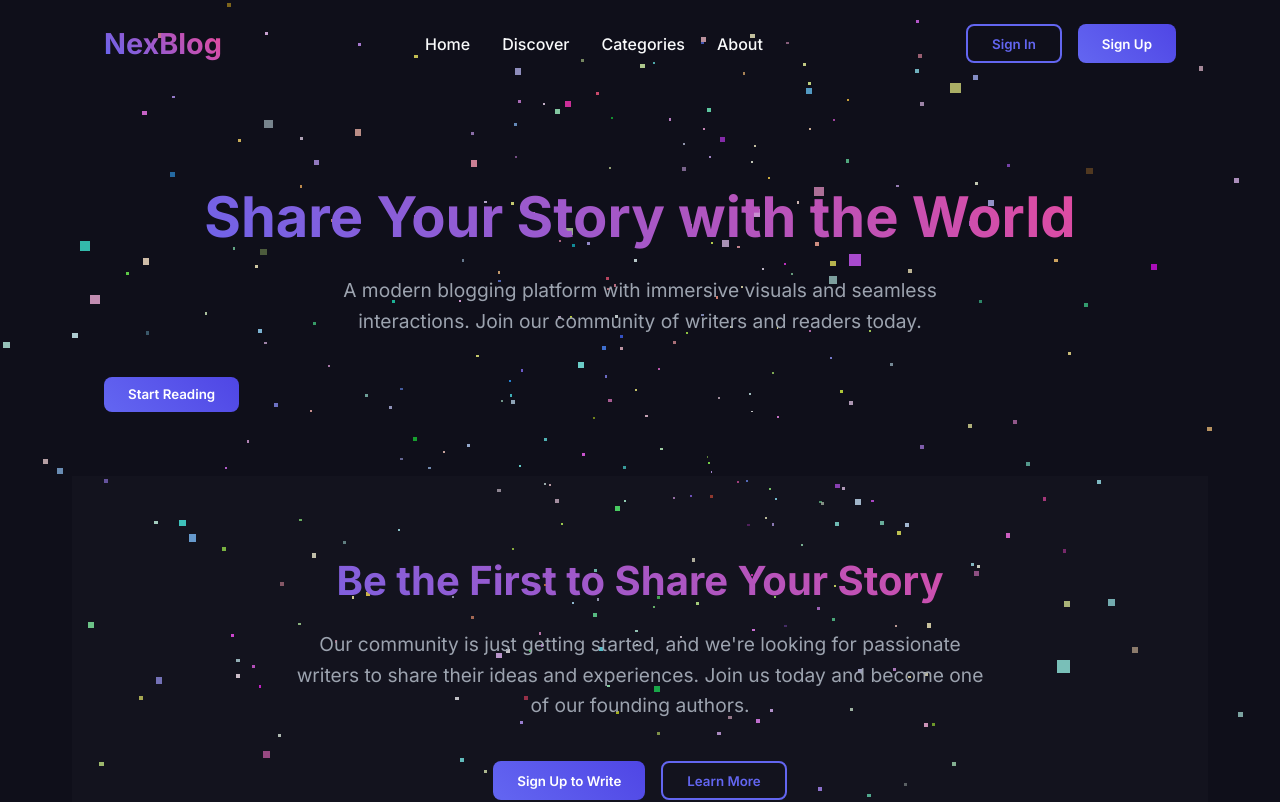
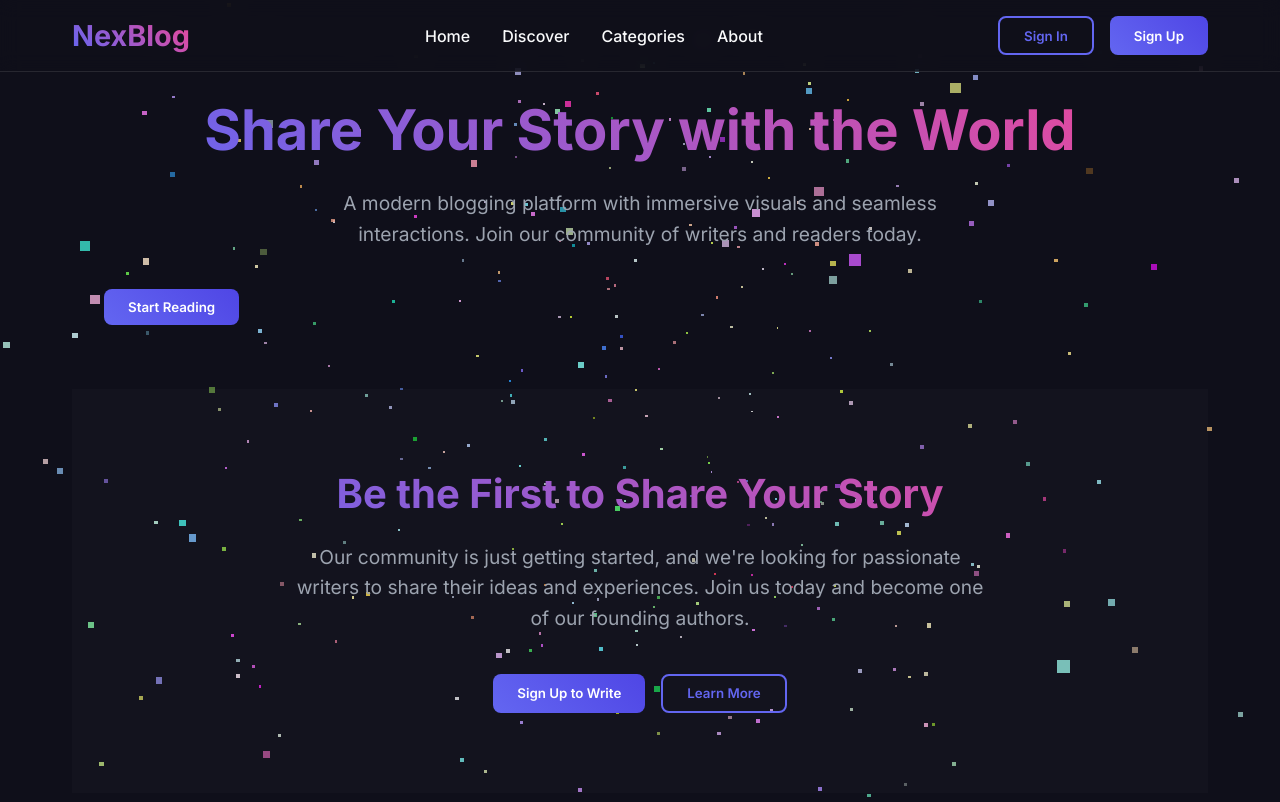
Before and after one commit to romy-dev-hub/nexblog, a Next.js app: page / in a window 1280 px wide. Shown: the top 802 px of the page. Built offline with nearby package versions, Linux system fonts and the light colour scheme.

Commit message:
added navbar

```diff
--- a/app/page.js
+++ b/app/page.js
@@ -3,10 +3,10 @@
 import { useState } from 'react';
 import { motion } from 'framer-motion';
 import ThreeBackground from '../components/ThreeBackground';
-import Header from '../components/Layout/Header';
 import Footer from '../components/Layout/Footer';
 import AuthModal from '../components/AuthModal';
 import AnimatedSection from '../components/AnimatedSection';
+import Navbar from '../components/Layout/Navbar';
 
 export default function Home() {
   const [authModalOpen, setAuthModalOpen] = useState(false);
@@ -24,7 +24,7 @@ export default function Home() {
   return (
     <div className="container">
       <ThreeBackground />
-      <Header openAuthModal={openAuthModal} />
+      <Navbar openAuthModal={openAuthModal} />
 
       <main className="main">
         <AnimatedSection className="hero">
--- /dev/null
+++ b/components/Layout/Navbar.jsx
@@ -0,0 +1,135 @@
+'use client';
+
+import { useState, useEffect } from 'react';
+import Link from 'next/link';
+import { motion, AnimatePresence } from 'framer-motion';
+
+const Navbar = () => {
+  const [isMenuOpen, setIsMenuOpen] = useState(false);
+  const [isScrolled, setIsScrolled] = useState(false);
+
+  useEffect(() => {
+    const handleScroll = () => {
+      setIsScrolled(window.scrollY > 10);
+    };
+
+    window.addEventListener('scroll', handleScroll);
+    return () => window.removeEventListener('scroll', handleScroll);
+  }, []);
+
+  const toggleMenu = () => {
+    setIsMenuOpen(!isMenuOpen);
+  };
+
+  const navItems = [
+    { name: 'Home', path: '/' },
+    { name: 'Discover', path: '/discover' },
+    { name: 'Categories', path: '/categories' },
+    { name: 'About', path: '/about' },
+  ];
+
+  return (
+    <motion.header
+      className={`header ${isScrolled ? 'scrolled' : ''}`}
+      initial={{ y: -100 }}
+      animate={{ y: 0 }}
+      transition={{ duration: 0.6, ease: 'easeOut' }}
+    >
+      <div className="container">
+        <nav className="nav">
+          <Link href="/" className="logo">
+            <motion.span
+              whileHover={{ scale: 1.05 }}
+              whileTap={{ scale: 0.95 }}
+            >
+              NexBlog
+            </motion.span>
+          </Link>
+
+          <div className="nav-items">
+            {navItems.map((item, index) => (
+              <Link
+                key={item.name}
+                href={item.path}
+                className="nav-link"
+              >
+                <motion.span
+                  initial={{ opacity: 0, y: -10 }}
+                  animate={{ opacity: 1, y: 0 }}
+                  transition={{ duration: 0.3, delay: index * 0.1 }}
+                  whileHover={{ y: -2 }}
+                  className="link-text"
+                >
+                  {item.name}
+                </motion.span>
+              </Link>
+            ))}
+          </div>
+
+          <div className="auth-buttons">
+            <motion.button
+              className="btn btn-outline"
+              whileHover={{ scale: 1.05 }}
+              whileTap={{ scale: 0.95 }}
+            >
+              Sign In
+            </motion.button>
+
+            <motion.button
+              className="btn btn-primary"
+              whileHover={{ scale: 1.05 }}
+              whileTap={{ scale: 0.95 }}
+            >
+              Sign Up
+            </motion.button>
+          </div>
+
+          <button
+            className="mobile-menu-btn"
+            onClick={toggleMenu}
+            aria-label="Toggle menu"
+          >
+            <div className={`hamburger ${isMenuOpen ? 'open' : ''}`}>
+              <span></span>
+              <span></span>
+              <span></span>
+            </div>
+          </button>
+        </nav>
+      </div>
+
+      {/* Mobile Menu */}
+      <AnimatePresence>
+        {isMenuOpen && (
+          <motion.div
+            className="mobile-menu"
+            initial={{ opacity: 0, height: 0 }}
+            animate={{ opacity: 1, height: 'auto' }}
+            exit={{ opacity: 0, height: 0 }}
+            transition={{ duration: 0.3 }}
+          >
+            <div className="mobile-nav-items">
+              {navItems.map((item) => (
+                <Link
+                  key={item.name}
+                  href={item.path}
+                  className="mobile-nav-link"
+                  onClick={() => setIsMenuOpen(false)}
+                >
+                  {item.name}
+                </Link>
+              ))}
+
+              <div className="mobile-auth-buttons">
+                <button className="btn btn-outline">Sign In</button>
+                <button className="btn btn-primary">Sign Up</button>
+              </div>
+            </div>
+          </motion.div>
+        )}
+      </AnimatePresence>
+    </motion.header>
+  );
+};
+
+export default Navbar;
--- a/styles/globals.css
+++ b/styles/globals.css
@@ -694,3 +694,191 @@ body {
     grid-template-columns: 1fr;
   }
 }
+
+/* Header/Navbar Styles */
+.header {
+  position: fixed;
+  top: 0;
+  left: 0;
+  width: 100%;
+  padding: 1rem 0;
+  background: rgba(15, 15, 26, 0.8);
+  backdrop-filter: blur(10px);
+  border-bottom: 1px solid rgba(255, 255, 255, 0.1);
+  z-index: 1000;
+  transition: all 0.3s ease;
+}
+
+.header.scrolled {
+  padding: 0.7rem 0;
+  background: rgba(15, 15, 26, 0.95);
+  box-shadow: 0 4px 20px rgba(0, 0, 0, 0.2);
+}
+
+.nav {
+  display: flex;
+  justify-content: space-between;
+  align-items: center;
+}
+
+.logo {
+  font-size: 1.8rem;
+  font-weight: 700;
+  background: linear-gradient(45deg, var(--primary), var(--secondary));
+  -webkit-background-clip: text;
+  background-clip: text;
+  -webkit-text-fill-color: transparent;
+  text-decoration: none;
+  z-index: 1001;
+}
+
+.nav-items {
+  display: flex;
+  gap: 2rem;
+  align-items: center;
+}
+
+.nav-link {
+  color: var(--light);
+  text-decoration: none;
+  font-weight: 500;
+  position: relative;
+  padding: 0.5rem 0;
+}
+
+.nav-link::after {
+  content: '';
+  position: absolute;
+  bottom: 0;
+  left: 0;
+  width: 0;
+  height: 2px;
+  background: linear-gradient(45deg, var(--primary), var(--secondary));
+  transition: width 0.3s ease;
+}
+
+.nav-link:hover::after {
+  width: 100%;
+}
+
+.link-text {
+  display: inline-block;
+}
+
+.auth-buttons {
+  display: flex;
+  gap: 1rem;
+}
+
+/* Mobile Menu Button */
+.mobile-menu-btn {
+  display: none;
+  flex-direction: column;
+  justify-content: center;
+  align-items: center;
+  width: 30px;
+  height: 30px;
+  background: none;
+  border: none;
+  cursor: pointer;
+  z-index: 1001;
+}
+
+.hamburger {
+  display: flex;
+  flex-direction: column;
+  justify-content: space-between;
+  width: 24px;
+  height: 18px;
+  position: relative;
+}
+
+.hamburger span {
+  display: block;
+  height: 2px;
+  width: 100%;
+  background: var(--light);
+  transition: all 0.3s ease;
+  transform-origin: center;
+}
+
+.hamburger.open span:nth-child(1) {
+  transform: rotate(45deg) translate(6px, 6px);
+}
+
+.hamburger.open span:nth-child(2) {
+  opacity: 0;
+}
+
+.hamburger.open span:nth-child(3) {
+  transform: rotate(-45deg) translate(6px, -6px);
+}
+
+/* Mobile Menu */
+.mobile-menu {
+  position: absolute;
+  top: 100%;
+  left: 0;
+  width: 100%;
+  background: rgba(15, 15, 26, 0.98);
+  backdrop-filter: blur(10px);
+  border-top: 1px solid rgba(255, 255, 255, 0.1);
+  overflow: hidden;
+}
+
+.mobile-nav-items {
+  display: flex;
+  flex-direction: column;
+  padding: 1.5rem 0;
+}
+
+.mobile-nav-link {
+  color: var(--light);
+  text-decoration: none;
+  padding: 1rem 2rem;
+  font-weight: 500;
+  transition: background 0.3s ease;
+}
+
+.mobile-nav-link:hover {
+  background: rgba(255, 255, 255, 0.05);
+}
+
+.mobile-auth-buttons {
+  display: flex;
+  flex-direction: column;
+  gap: 1rem;
+  padding: 1rem 2rem;
+  margin-top: 1rem;
+}
+
+.mobile-auth-buttons .btn {
+  width: 100%;
+  justify-content: center;
+}
+
+/* Responsive */
+@media (max-width: 768px) {
+  .nav-items,
+  .auth-buttons {
+    display: none;
+  }
+
+  .mobile-menu-btn {
+    display: flex;
+  }
+
+  .header {
+    padding: 0.8rem 0;
+  }
+
+  .header.scrolled {
+    padding: 0.6rem 0;
+  }
+}
+
+@media (min-width: 769px) {
+  .mobile-menu {
+    display: none;
+  }
+}
```
